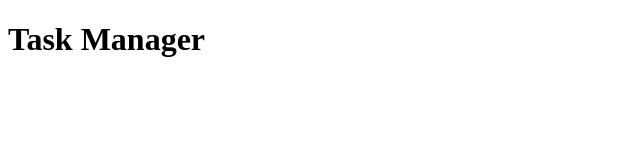
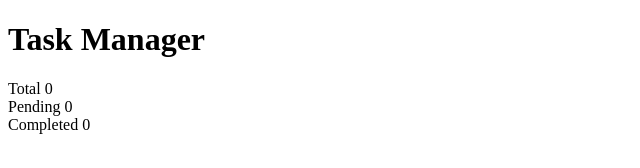
Before and after one commit to AVB369/task-manager, a plain HTML site: page index.html in a window 1280 px wide. Shown: the whole page, without its empty margins (0-640 px from the left). Drawn offline with Linux system fonts and the light colour scheme.

Commit message:
Add header and dashboard markup

```diff
--- a/index.html
+++ b/index.html
@@ -1,14 +1,34 @@
-<!DOCTYPE html>
+<!doctype html>
 <html lang="en">
   <head>
-  <meta charset="UTF-8">
-  <meta name="viewport" content="width=device-width, initial-scale=1.0">
+    <meta charset="UTF-8" />
+    <meta name="viewport" content="width=device-width, initial-scale=1.0" />
     <title>Task Manager</title>
-  <link rel="stylesheet" href="style.css">
+    <link rel="stylesheet" href="style.css" />
   </head>
   <body>
+    <header>
+      <h1>Task Manager</h1>
+    </header>
 
-  <h1>Task Manager</h1>
+    <main>
+      <section id="dashboard">
+        <div class="stat">
+          <span class="stat-label">Total</span>
+          <span class="stat-number" id="total-count">0</span>
+        </div>
+
+        <div class="stat">
+          <span class="stat-label">Pending</span>
+          <span class="stat-number" id="pending-count">0</span>
+        </div>
+
+        <div class="stat">
+          <span class="stat-label">Completed</span>
+          <span class="stat-number" id="completed-count">0</span>
+        </div>
+      </section>
+    </main>
 
     <script src="script.js"></script>
   </body>
```
Lines whose indentation alone changed are shown as unchanged.
